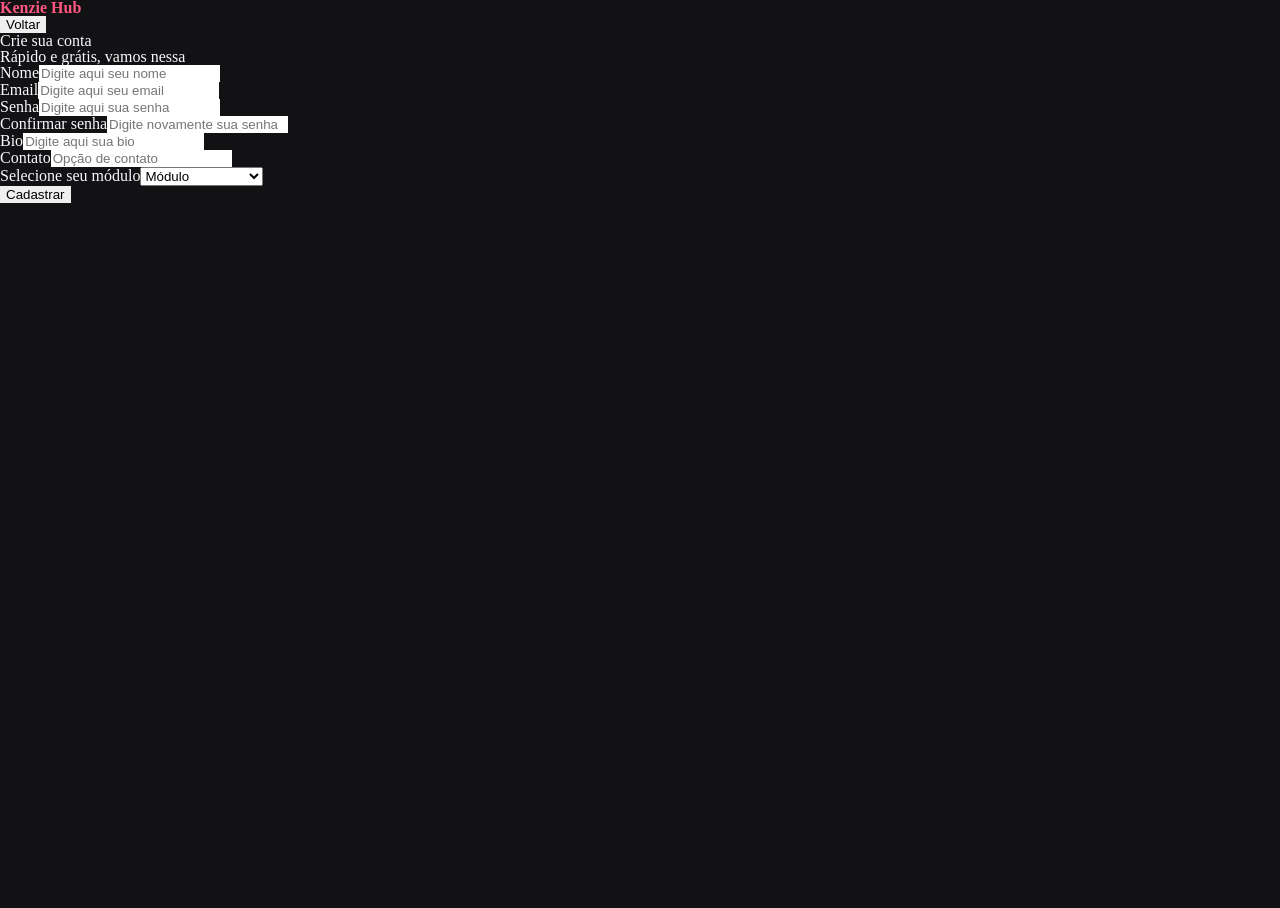
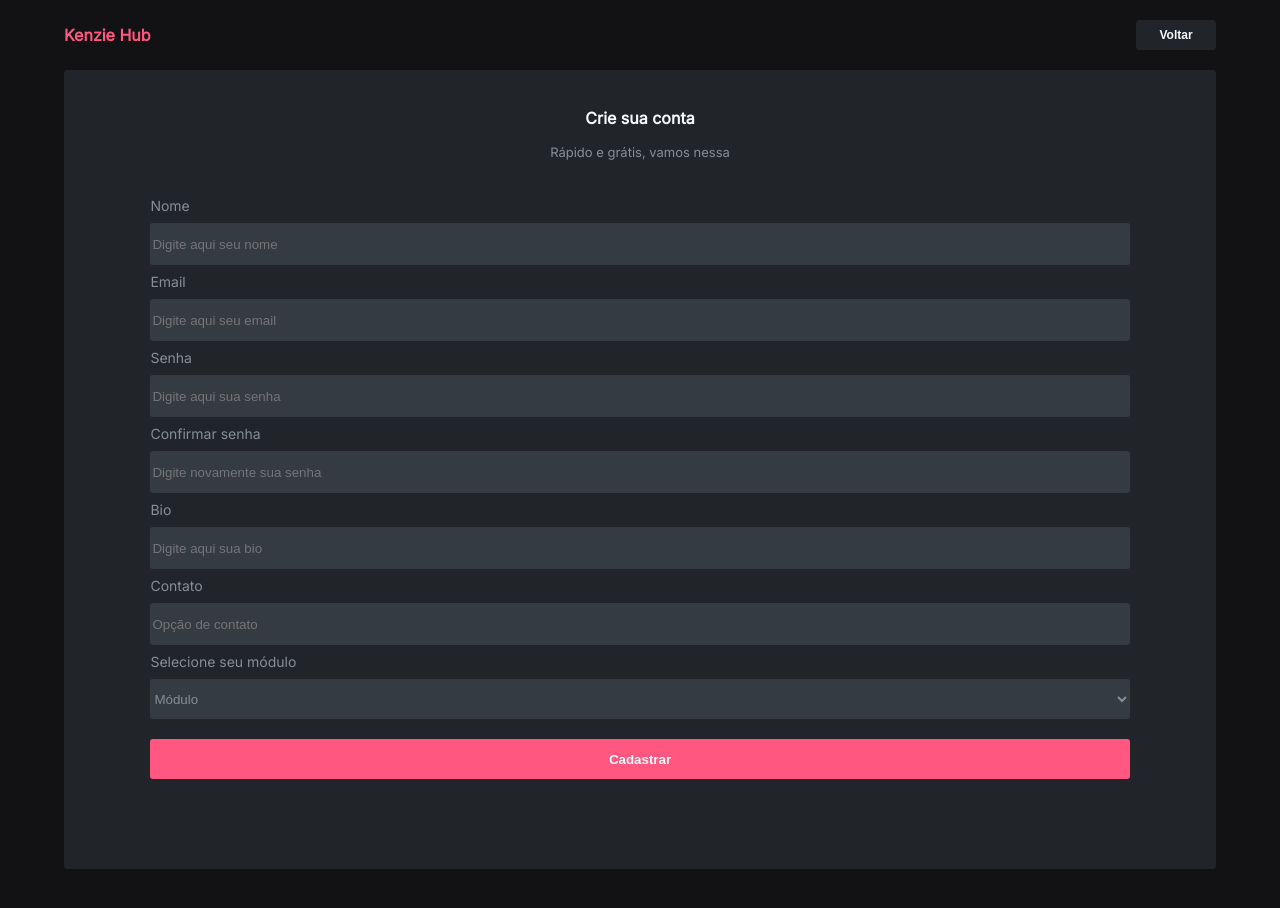
Before and after one commit to Kenzie-Academy-Brasil-Developers/kenzie-hub_, a React (Vite) app: page /cadastro in a window 1280 px wide. Shown: the top 908 px of the page. Before the commit the page ends 800 px from the top, so only its background shows below. Built offline with nearby package versions, Linux system fonts and the light colour scheme.

Commit message:
style: login page and register page

```diff
--- a/index.html
+++ b/index.html
@@ -3,6 +3,12 @@
   <head>
     <meta charset="UTF-8" />
     <meta name="viewport" content="width=device-width, initial-scale=1.0" />
+    <link rel="preconnect" href="https://fonts.googleapis.com" />
+    <link rel="preconnect" href="https://fonts.gstatic.com" crossorigin />
+    <link
+      href="https://fonts.googleapis.com/css2?family=Inter&display=swap"
+      rel="stylesheet"
+    />
     <title>Kenzie Hub</title>
   </head>
   <body>
--- a/src/Pages/Login/index.jsx
+++ b/src/Pages/Login/index.jsx
@@ -1,12 +1,16 @@
 import FormLogin from "../../components/Forms/LoginForm/index.jsx";
-import Container from "./style.js";
+import { Container, Header } from "./style.js";
 
 const Login = () => {
   return (
-    <Container>
-      <h1 className="title">Kenzie Hub</h1>
-      <FormLogin />
-    </Container>
+    <>
+      <Header>
+        <h1 className="title">Kenzie Hub</h1>
+      </Header>
+      <Container>
+        <FormLogin />
+      </Container>
+    </>
   );
 };
 
--- a/src/Pages/Login/style.js
+++ b/src/Pages/Login/style.js
@@ -1,5 +1,26 @@
 import styled from "styled-components";
 
-const Container = styled.section``;
+const Header = styled.header`
+  width: 100%;
+  height: 100px;
 
-export default Container;
+  display: flex;
+  justify-content: center;
+  align-items: flex-end;
+
+  margin-bottom: 20px;
+
+  @media (min-width: 769px) {
+    h1 {
+      font-size: 1.25rem;
+    }
+  }
+`;
+
+const Container = styled.main`
+  display: flex;
+  flex-direction: column;
+  align-items: center;
+`;
+
+export { Container, Header };
--- a/src/Pages/Register/index.jsx
+++ b/src/Pages/Register/index.jsx
@@ -1,17 +1,20 @@
 import { Link } from "react-router-dom";
 import FormRegister from "../../components/Forms/RegisterForm";
-import Container from "./style";
+import { Container, Header } from "./style";
 
 const Register = () => {
   return (
-    <Container>
-      <div></div>
+    <>
+      <Header>
         <h1 className="title">Kenzie Hub</h1>
         <Link to={"/login"}>
           <button type="button">Voltar</button>
         </Link>
+      </Header>
+      <Container>
         <FormRegister />
       </Container>
+    </>
   );
 };
 
--- a/src/Pages/Register/style.js
+++ b/src/Pages/Register/style.js
@@ -1,5 +1,42 @@
 import styled from "styled-components";
 
-const Container = styled.section``;
+const Header = styled.header`
+  width: 100%;
+  height: 50px;
 
-export default Container;
+  display: flex;
+  justify-content: space-between;
+  align-items: center;
+
+  margin: 10px 0 10px 0;
+
+  h1 {
+    margin-left: 5%;
+  }
+
+  a {
+    margin-right: 5%;
+
+    button {
+      height: 30px;
+      width: 80px;
+
+      background-color: var(--gray-3);
+      color: var(--white);
+
+      border-radius: 4px;
+
+      font-size: 12px;
+      font-weight: bold;
+    }
+  }
+`;
+
+const Container = styled.main`
+  display: flex;
+  justify-content: center;
+  align-items: center;
+  flex-direction: column;
+`;
+
+export { Container, Header };
--- a/src/components/Forms/LoginForm/index.jsx
+++ b/src/components/Forms/LoginForm/index.jsx
@@ -55,7 +55,9 @@ const FormLogin = () => {
         />
         <p>{errors.password?.message}</p>
       </div>
-      <button type="submit">Entrar</button>
+      <button className="submit" type="submit">
+        Entrar
+      </button>
       <div className="container--register__button">
         <p>Ainda não possui uma conta</p>
         <Link to={"/cadastro"}>
--- a/src/components/Forms/LoginForm/style.js
+++ b/src/components/Forms/LoginForm/style.js
@@ -2,6 +2,110 @@ import styled from "styled-components";
 
 const FormLoginStyle = styled.form`
   background-color: var(--gray-3);
+
+  width: 90%;
+  height: 425px;
+
+  display: flex;
+  flex-direction: column;
+  align-items: center;
+  justify-content: center;
+
+  gap: 15px;
+
+  border-radius: 4px;
+
+  h2 {
+    font-weight: bold;
+    font-size: 0.9375rem;
+  }
+
+  div {
+    display: flex;
+    flex-direction: column;
+
+    gap: 10px;
+
+    width: 85%;
+
+    label {
+      font-size: 0.75rem;
+
+      color: var(--gray-1);
+    }
+
+    input {
+      height: 40px;
+
+      background-color: var(--gray-2);
+      color: var(--white);
+
+      border-radius: 4px;
+    }
+  }
+
+  button {
+    height: 40px;
+    width: 85%;
+
+    color: var(--white);
+
+    font-weight: bold;
+    font-size: 0.8125rem;
+
+    border-radius: 4px;
+
+    margin-top: 1%;
+  }
+
+  .submit {
+    background-color: var(--primary);
+  }
+
+  .submit:focus {
+    background-color: var(--primary-focus);
+  }
+
+  .container--register__button {
+    display: flex;
+    flex-direction: column;
+    align-items: center;
+
+    gap: 20px;
+
+    p {
+      font-size: 12px;
+
+      color: var(--gray-1);
+
+      margin-top: 5%;
+    }
+
+    a {
+      width: 100%;
+      button {
+        width: 100%;
+
+        background-color: var(--gray-1);
+      }
+      button:focus {
+        background-color: var(--gray-2);
+      }
+    }
+  }
+
+  @media (min-width: 769px) {
+    width: 30%;
+    height: 450px;
+
+    h2 {
+      font-size: 1.125rem;
+    }
+
+    div label {
+      font-size: 0.875rem;
+    }
+  }
 `;
 
 export default FormLoginStyle;
--- a/src/components/Forms/RegisterForm/index.jsx
+++ b/src/components/Forms/RegisterForm/index.jsx
@@ -1,5 +1,5 @@
 import { useForm } from "react-hook-form";
-import FormRegisterStyle from "./style";
+import { FormRegisterStyle, Footer } from "./style";
 import schema from "./schema";
 import { yupResolver } from "@hookform/resolvers/yup";
 import InputRegister from "../../Inputs/InputRegister";
@@ -38,8 +38,9 @@ const FormRegister = () => {
   };
 
   return (
+    <>
       <FormRegisterStyle onSubmit={handleSubmit(onSubmitForm)}>
-      <div>
+        <div className="form__title">
           <h2>Crie sua conta</h2>
           <p>Rápido e grátis, vamos nessa</p>
         </div>
@@ -112,10 +113,17 @@ const FormRegister = () => {
               Quarto Módulo
             </option>
           </select>
-        <p>{errors.module?.message}</p>
+          <p>{errors.course_module?.message}</p>
         </div>
-      <button type="submit">Cadastrar</button>
+        <button
+          className={errors.confirmPassword?.message ? "off" : "on"}
+          type="submit"
+        >
+          Cadastrar
+        </button>
       </FormRegisterStyle>
+      <Footer></Footer>
+    </>
   );
 };
 
--- a/src/components/Forms/RegisterForm/style.js
+++ b/src/components/Forms/RegisterForm/style.js
@@ -1,5 +1,89 @@
 import styled from "styled-components";
 
-const FormRegisterStyle = styled.form``;
+const FormRegisterStyle = styled.form`
+  background-color: var(--gray-3);
 
-export default FormRegisterStyle;
+  width: 90%;
+
+  padding-bottom: 7%;
+
+  display: flex;
+  flex-direction: column;
+  align-items: center;
+
+  gap: 10px;
+
+  border-radius: 4px;
+
+  .form__title {
+    display: flex;
+    flex-direction: column;
+    align-items: center;
+
+    gap: 20px;
+
+    margin: 40px 0 30px 0;
+
+    h2 {
+      font-weight: bold;
+    }
+
+    p {
+      color: var(--gray-1);
+
+      font-size: 0.8125rem;
+    }
+  }
+
+  div {
+    display: flex;
+    flex-direction: column;
+
+    width: 85%;
+
+    gap: 10px;
+
+    label {
+      font-size: 0.875rem;
+      color: var(--gray-1);
+    }
+
+    select {
+      height: 40px;
+
+      width: 100%;
+
+      background-color: var(--gray-2);
+      color: var(--gray-1);
+      border: none;
+
+      border-radius: 3px;
+    }
+  }
+
+  button {
+    height: 40px;
+    width: 85%;
+
+    border-radius: 3px;
+
+    color: var(--white);
+
+    font-weight: bold;
+  }
+
+  .off {
+    background-color: var(--primary-negative);
+  }
+
+  .on {
+    background-color: var(--primary);
+  }
+`;
+
+const Footer = styled.footer`
+  height: 50px;
+  width: 100%;
+`;
+
+export { FormRegisterStyle, Footer };
--- a/src/components/Inputs/InputRegister/index.jsx
+++ b/src/components/Inputs/InputRegister/index.jsx
@@ -1,11 +1,12 @@
 import { forwardRef } from "react";
+import Div from "./style";
 
 const InputRegister = (
   { label, type, id, placeholder, error, ...rest },
   ref
 ) => {
   return (
-    <div>
+    <Div>
       <label htmlFor={id}>{label}</label>
       <input
         id={id}
@@ -15,7 +16,7 @@ const InputRegister = (
         {...rest}
       />
       {error ? <p>{error}</p> : null}
-    </div>
+    </Div>
   );
 };
 
--- /dev/null
+++ b/src/components/Inputs/InputRegister/style.js
@@ -0,0 +1,27 @@
+import styled from "styled-components";
+
+const Div = styled.div`
+  display: flex;
+  flex-direction: column;
+
+  gap: 10px;
+
+  width: 85%;
+
+  label {
+    color: var(--gray-1);
+
+    font-size: 14px;
+  }
+
+  input {
+    height: 40px;
+
+    color: var(--white);
+    background-color: var(--gray-2);
+
+    border-radius: 3px;
+  }
+`;
+
+export default Div;
--- a/src/style/globalStyle.js
+++ b/src/style/globalStyle.js
@@ -3,7 +3,7 @@ import { createGlobalStyle } from "styled-components";
 const GlobalStyle = createGlobalStyle`
 :root {
   --primary: #FF577F;
-  --primary-facus: #FF427F;
+  --primary-focus: #FF427F;
   --primary-negative: #59323F;
 
   --white: #F8F9FA;
@@ -20,6 +20,8 @@ const GlobalStyle = createGlobalStyle`
 body{
   background-color: var(--gray-4);
   color: var(--white);
+
+  font-family: 'Inter', sans-serif;
 }
 
 .title {
```
Lines whose indentation alone changed are shown as unchanged.
